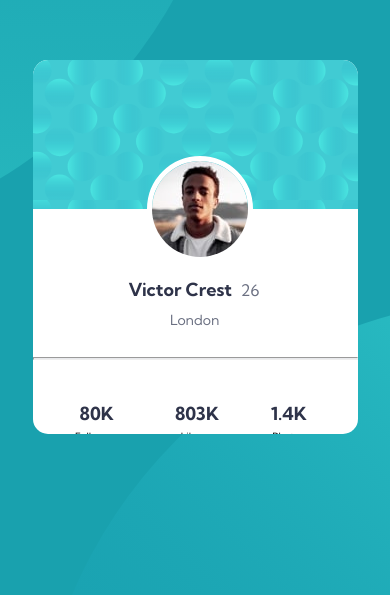
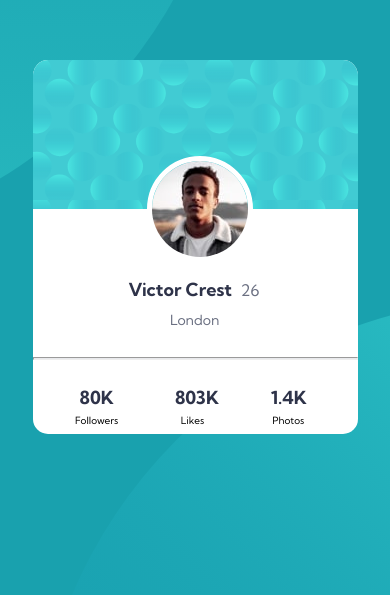
Before and after one commit to zky63/FrontEndProfileCard, a plain HTML site: page index.html in a window 390 px wide. Shown: the part 183-778 px from the top of the page. Drawn offline with Linux system fonts and the light colour scheme.

Commit message:
Fixed media query bottom container

```diff
--- a/Resources/styles.css
+++ b/Resources/styles.css
@@ -154,6 +154,6 @@ hr {
     }
 
     #infoContainer{
-        margin: 24px 41.5px 24px 34.7px;
+        margin: 5px 41.5px 24px 34.7px;
     }
     }
```
